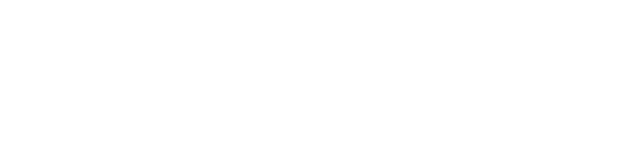
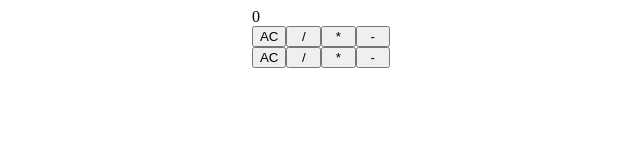
Before and after one commit to efr-en/calculatorChallenge, a plain HTML site: page index.html in a window 1280 px wide. Shown: the whole page, without its empty margins (319-959 px from the left). Drawn offline with Linux system fonts and the light colour scheme.

Commit message:
added buttons and show idea for html and css calc. layout

```diff
--- a/index.html
+++ b/index.html
@@ -8,13 +8,19 @@
 </head>
 <body>
     <div class="calculator">
+        <div class="display" id="display">0</div>
+        <div class="buttons">
+            <button>AC</button>
+            <button>/</button>
+            <button>*</button>
+            <button>-</button>
+            <button>AC</button>
+            <button>/</button>
+            <button>*</button>
+            <button>-</button>
+        </div>
 
     </div>
-
-
-
-
-
 
     <script src="script.js"></script>
 </body>
--- a/style.css
+++ b/style.css
@@ -0,0 +1,11 @@
+body {
+    display: flex;
+    justify-content: center;
+    align-items: center;
+    background-color: white;
+}
+
+.buttons {
+    display: grid;
+    grid-template-columns: repeat(4, 1fr);
+}
```
